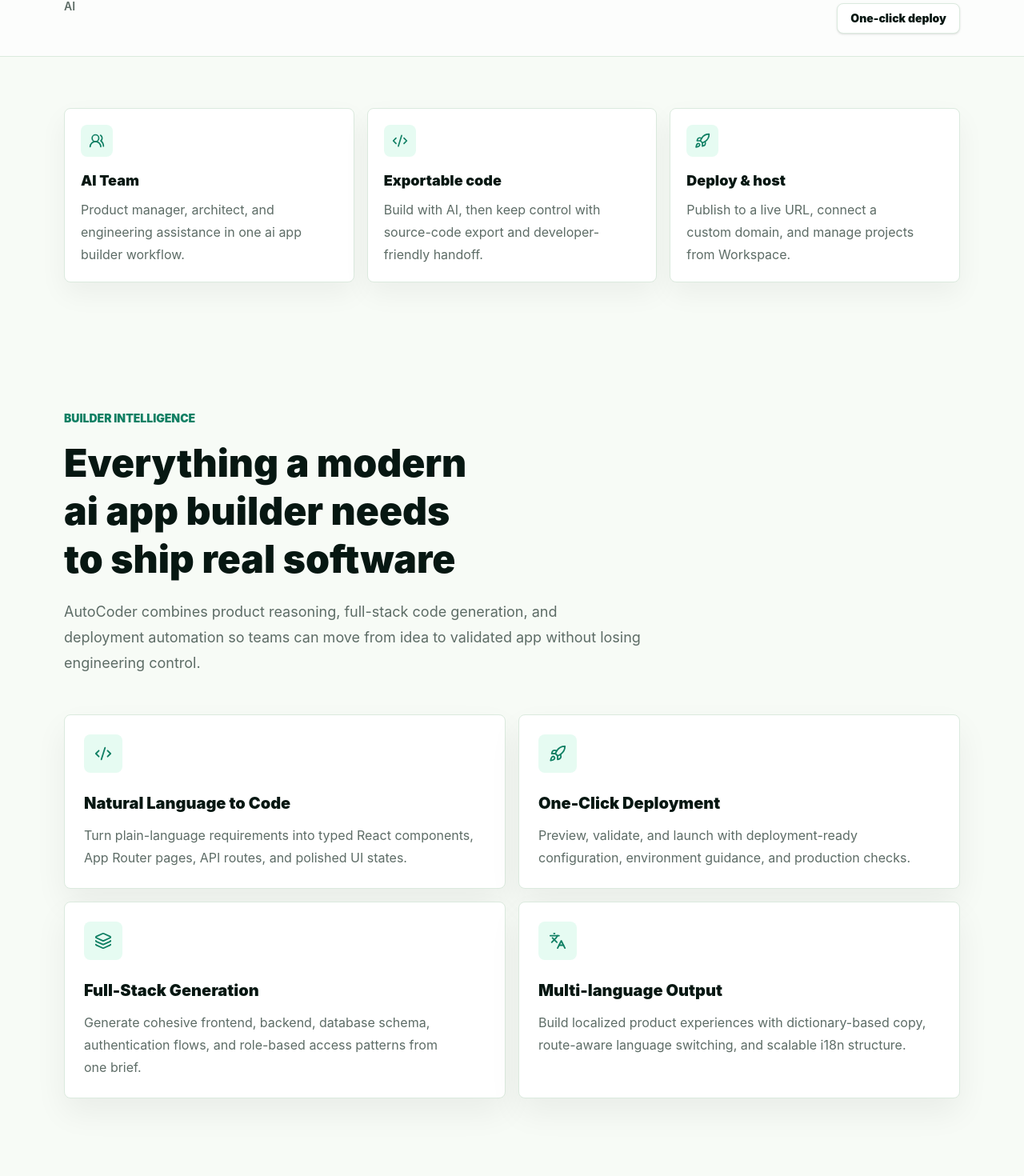
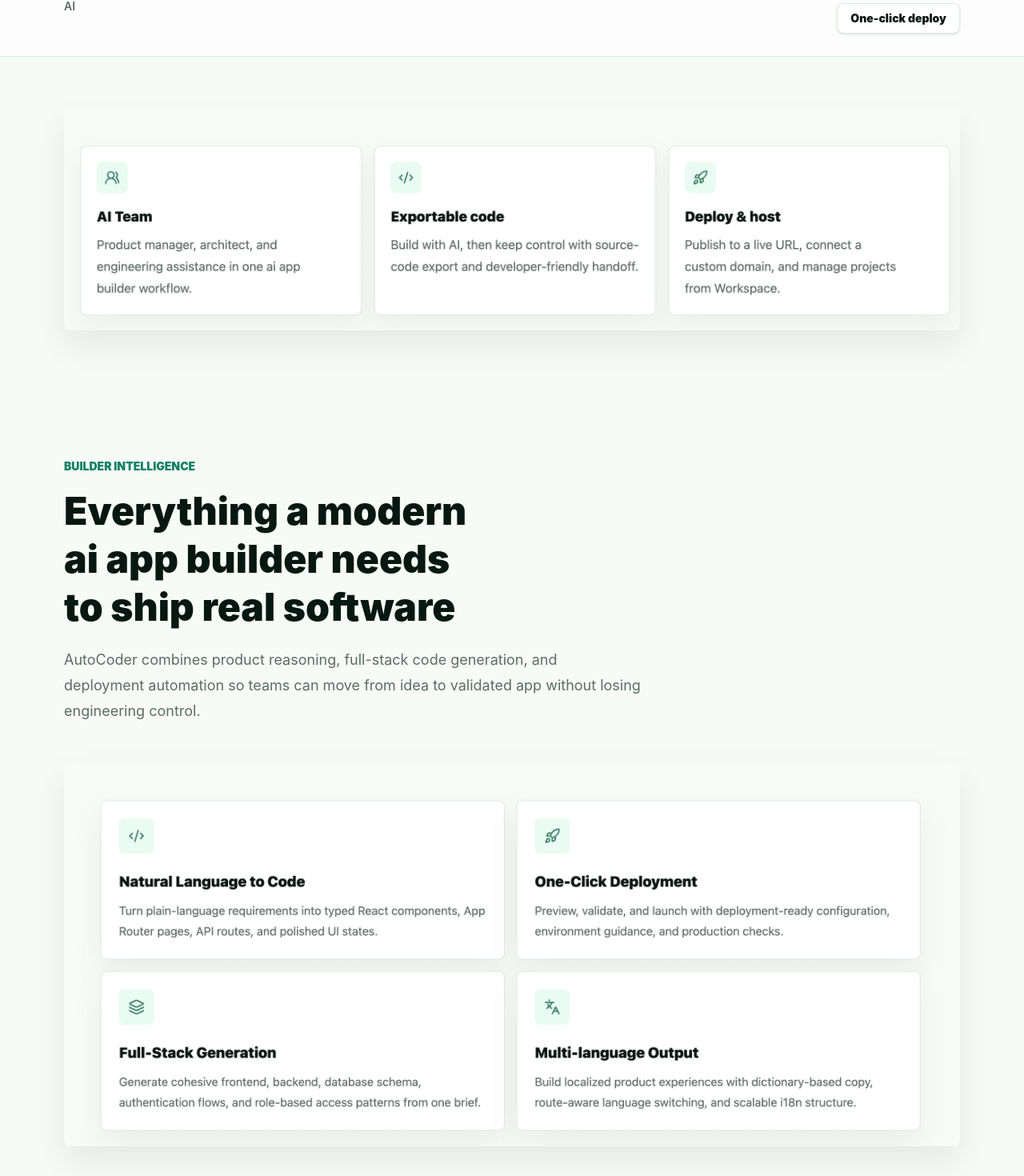
Before and after one commit to Ryanbib1/html4language, a Next.js app: page /en in a window 1280 px wide. Shown: the part 1050-2520 px from the top of the page at 80% size. Built offline with nearby package versions, Linux system fonts and the light colour scheme.

Commit message:
Refine landing page visuals

```diff
--- a/components/FeaturesGrid.tsx
+++ b/components/FeaturesGrid.tsx
@@ -1,20 +1,14 @@
 "use client";
 
+import Image from "next/image";
 import { motion } from "framer-motion";
-import { Code2, Languages, Layers, Rocket } from "lucide-react";
-import type { ComponentType } from "react";
 import type { Dictionary } from "@/lib/i18n";
 
 type FeaturesGridProps = {
   copy: Dictionary["features"];
 };
 
-const icons: Record<string, ComponentType<{ size?: number; className?: string }>> = {
-  code: Code2,
-  deploy: Rocket,
-  stack: Layers,
-  language: Languages
-};
+const featuresImageSrc = `${process.env.NEXT_PUBLIC_BASE_PATH ?? ""}/screenshots/features-grid.jpg`;
 
 export function FeaturesGrid({ copy }: FeaturesGridProps) {
   return (
@@ -28,28 +22,22 @@
           <p className="text-pretty mt-5 text-lg leading-8 text-[color:var(--muted)]">{copy.description}</p>
         </div>
 
-        <div className="mt-12 grid gap-4 md:grid-cols-2">
-          {copy.items.map((item, index) => {
-            const Icon = icons[item.icon] ?? Code2;
-
-            return (
-              <motion.article
-                key={item.title}
-                initial={{ opacity: 1, y: 16 }}
-                whileInView={{ opacity: 1, y: 0 }}
-                viewport={{ once: true, amount: 0.28 }}
-                transition={{ duration: 0.45, delay: index * 0.06 }}
-                className="group rounded-[8px] border border-[color:var(--line)] bg-white p-6 shadow-[0_18px_40px_rgba(17,19,22,0.06)] transition hover:-translate-y-1 hover:border-[color:var(--mint-line)] hover:shadow-[0_22px_46px_rgba(19,224,155,0.14)]"
-              >
-                <div className="mb-6 grid size-12 place-items-center rounded-[8px] bg-[color:var(--mint-soft)] text-[color:var(--leaf)] transition group-hover:bg-[color:var(--mint)] group-hover:text-[#06251b]">
-                  <Icon size={22} aria-hidden="true" />
-                </div>
-                <h3 className="text-xl font-black text-[color:var(--ink)]">{item.title}</h3>
-                <p className="text-pretty mt-3 leading-7 text-[color:var(--muted)]">{item.description}</p>
-              </motion.article>
-            );
-          })}
-        </div>
+        <motion.div
+          initial={{ opacity: 1, y: 16 }}
+          whileInView={{ opacity: 1, y: 0 }}
+          viewport={{ once: true, amount: 0.28 }}
+          transition={{ duration: 0.45 }}
+          className="mt-12"
+        >
+          <Image
+            src={featuresImageSrc}
+            alt={copy.items.map((item) => item.title).join(", ")}
+            width={2448}
+            height={1050}
+            className="h-auto w-full rounded-[8px] shadow-[0_18px_42px_rgba(7,23,18,0.08)]"
+            sizes="(min-width: 1280px) 1180px, calc(100vw - 32px)"
+          />
+        </motion.div>
       </div>
     </section>
   );
--- a/components/FinalCTA.tsx
+++ b/components/FinalCTA.tsx
@@ -20,15 +20,15 @@
           whileInView={{ opacity: 1, y: 0 }}
           viewport={{ once: true, amount: 0.32 }}
           transition={{ duration: 0.5 }}
-          className="overflow-hidden rounded-[8px] bg-[#06251b] p-8 text-white shadow-[0_28px_70px_rgba(6,37,27,0.24)] sm:p-12 lg:p-14"
+          className="overflow-hidden rounded-[8px] bg-[#06251b] p-8 text-center text-white shadow-[0_28px_70px_rgba(6,37,27,0.24)] sm:p-12 lg:p-14"
         >
-          <div className="grid gap-8 lg:grid-cols-[1fr_auto] lg:items-end">
-            <div className="max-w-3xl">
+          <div className="mx-auto grid max-w-4xl gap-8">
+            <div>
               <p className="text-sm font-black uppercase tracking-normal text-[color:var(--mint)]">{copy.eyebrow}</p>
               <h2 className="text-balance mt-4 text-4xl font-black leading-tight sm:text-5xl">{copy.heading}</h2>
-              <p className="text-pretty mt-5 text-lg leading-8 text-white/72">{copy.description}</p>
+              <p className="text-pretty mx-auto mt-5 max-w-3xl text-lg leading-8 text-white/72">{copy.description}</p>
             </div>
-            <div className="flex flex-col gap-3 sm:flex-row lg:flex-col">
+            <div className="flex flex-col justify-center gap-3 sm:flex-row">
               <a
                 href={startBuildingUrl}
                 className="text-on-mint inline-flex items-center justify-center gap-2 rounded-[8px] bg-[color:var(--mint)] px-6 py-4 text-sm font-black text-[#06251b] transition hover:-translate-y-0.5 hover:bg-[#35e8ac]"
--- a/components/Footer.tsx
+++ b/components/Footer.tsx
@@ -1,5 +1,4 @@
 import Image from "next/image";
-import Link from "next/link";
 import { ExternalLink } from "lucide-react";
 import { getAutoCoderHref, type Dictionary, type Locale } from "@/lib/i18n";
 
@@ -15,7 +14,7 @@
     <footer className="border-t border-[color:var(--line)] bg-white">
       <div className="section-shell grid gap-10 py-12 lg:grid-cols-[1.2fr_2fr]">
         <div>
-          <Link href={`/${lang}`} className="flex items-center text-[color:var(--ink)]" aria-label="AutoCoder home">
+          <div className="flex items-center text-[color:var(--ink)]" aria-label="AutoCoder">
             <span className="brand-logo-shell flex h-12 items-center gap-3 rounded-[8px] border border-[color:var(--mint-line)] px-3 pr-4">
               <span className="grid size-9 place-items-center rounded-[8px] bg-[color:var(--mint-soft)]">
                 <Image
@@ -28,7 +27,7 @@
               </span>
               <span className="text-lg font-black tracking-normal text-[color:var(--ink)]">AutoCoder.cc</span>
             </span>
-          </Link>
+          </div>
           <p className="text-pretty mt-5 max-w-sm leading-7 text-[color:var(--muted)]">{copy.tagline}</p>
           <div className="mt-6">
             <h2 className="text-sm font-black text-[color:var(--ink)]">{copy.social.title}</h2>
--- a/components/Header.tsx
+++ b/components/Header.tsx
@@ -46,8 +46,8 @@
   return (
     <header className="sticky top-0 z-50 border-b border-[color:var(--line)] bg-[rgba(247,251,246,0.88)] backdrop-blur-xl">
       <div className="section-shell flex h-20 items-center justify-between gap-4">
-        <Link href={`/${lang}`} className="group flex items-center text-[color:var(--ink)]" aria-label="AutoCoder home">
-          <span className="brand-logo-shell flex h-12 items-center gap-3 rounded-[8px] border border-[color:var(--mint-line)] px-3 pr-4 transition-transform duration-300 group-hover:-translate-y-0.5">
+        <div className="flex items-center text-[color:var(--ink)]" aria-label="AutoCoder">
+          <span className="brand-logo-shell flex h-12 items-center gap-3 rounded-[8px] border border-[color:var(--mint-line)] px-3 pr-4">
             <span className="grid size-9 place-items-center rounded-[8px] bg-[color:var(--mint-soft)]">
               <Image
                 src={logoIconSrc}
@@ -60,7 +60,7 @@
             </span>
             <span className="text-lg font-black tracking-normal text-[color:var(--ink)]">AutoCoder.cc</span>
           </span>
-        </Link>
+        </div>
 
         <nav className="hidden items-center gap-8 text-sm font-medium text-[color:var(--muted)] lg:flex">
           {navItems.map((item) => (
--- a/components/TrustSignals.tsx
+++ b/components/TrustSignals.tsx
@@ -1,29 +1,24 @@
-import { Code2, Rocket, UsersRound } from "lucide-react";
+import Image from "next/image";
 import type { Dictionary } from "@/lib/i18n";
 
 type TrustSignalsProps = {
   copy: Dictionary["trustSignals"];
 };
 
-const icons = [UsersRound, Code2, Rocket];
+const trustSignalsImageSrc = `${process.env.NEXT_PUBLIC_BASE_PATH ?? ""}/screenshots/trust-signals.jpg`;
 
 export function TrustSignals({ copy }: TrustSignalsProps) {
   return (
     <section className="py-14 sm:py-16" aria-label="AutoCoder trust signals">
-      <div className="section-shell grid gap-4 md:grid-cols-3">
-        {copy.items.map((item, index) => {
-          const Icon = icons[index] ?? UsersRound;
-
-          return (
-            <article key={item.title} className="rounded-[8px] border border-[color:var(--line)] bg-white p-5 shadow-[0_14px_34px_rgba(7,23,18,0.05)]">
-              <div className="mb-4 grid size-10 place-items-center rounded-[8px] bg-[color:var(--mint-soft)] text-[color:var(--leaf)]">
-                <Icon size={20} aria-hidden="true" />
-              </div>
-              <h2 className="text-lg font-black text-[color:var(--ink)]">{item.title}</h2>
-              <p className="text-pretty mt-2 leading-7 text-[color:var(--muted)]">{item.description}</p>
-            </article>
-          );
-        })}
+      <div className="section-shell">
+        <Image
+          src={trustSignalsImageSrc}
+          alt={copy.items.map((item) => item.title).join(", ")}
+          width={2308}
+          height={572}
+          className="h-auto w-full rounded-[8px] shadow-[0_18px_42px_rgba(7,23,18,0.08)]"
+          sizes="(min-width: 1280px) 1180px, calc(100vw - 32px)"
+        />
       </div>
     </section>
   );
```
Also changed, not shown: public/screenshots/features-grid.jpg (added), public/screenshots/trust-signals.jpg (added).
